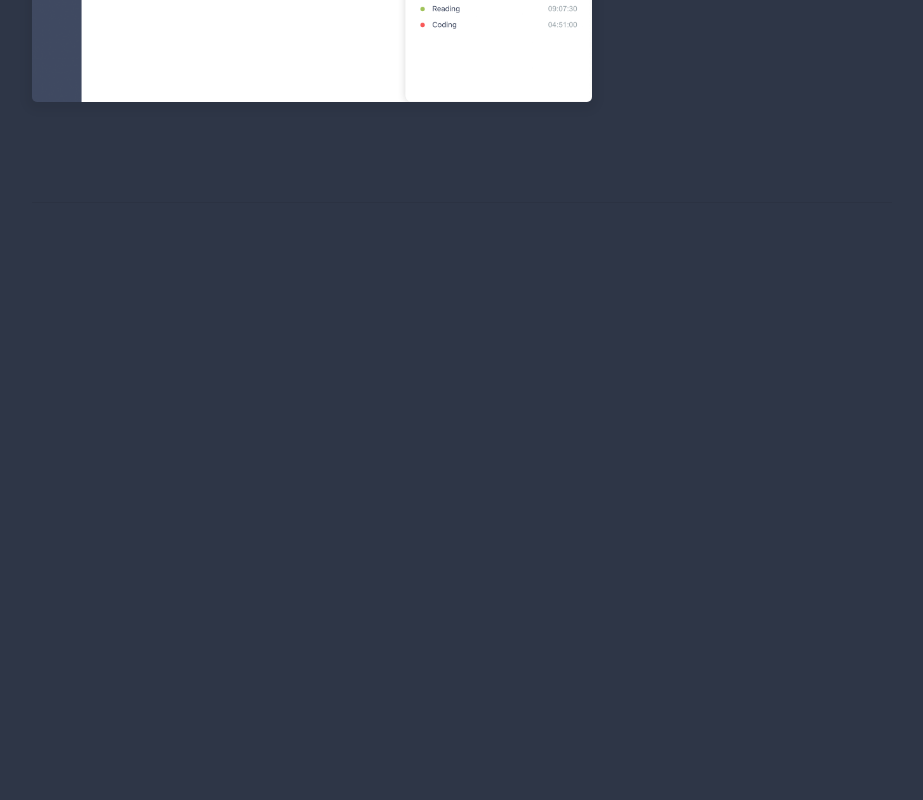
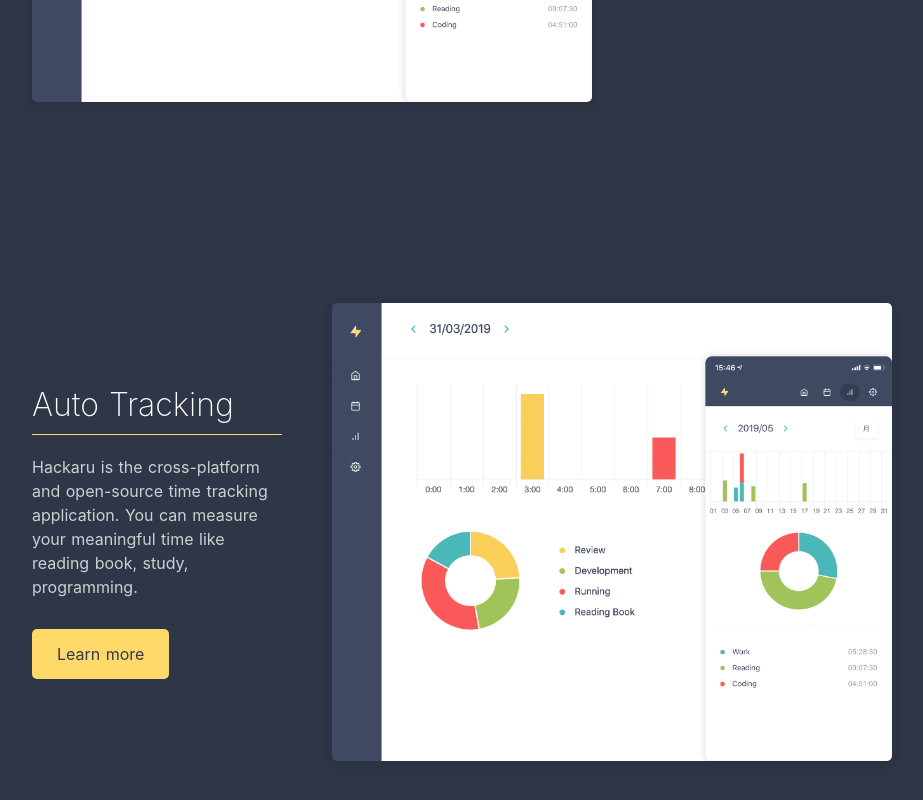
Before and after one commit to hackaru-app/hackaru-official, a Nuxt app: page / in a window 1280 px wide. Shown: the part 2454-3254 px from the top of the page, without its empty margins (178-1101 px from the left). Before the commit the page ends 2657 px from the top, so only its background shows below. Built offline with nearby package versions, Linux system fonts and the light colour scheme; what vue-timers would draw is missing.

Commit message:
Add auto tracking

```diff
--- a/pages/index.vue
+++ b/pages/index.vue
@@ -35,6 +35,15 @@
         <div class="description">
           <h1>Report</h1>
           <p>Hackaru is the cross-platform and open-source time tracking application. You can measure your meaningful time like reading book, study, programming.</p>
+        </div>
+        <img src="~/assets/reports.png" class="desktop" alt="">
+      </article>
+
+      <article class="feature desktop-app">
+        <div class="description">
+          <h1>Auto Tracking</h1>
+          <p>Hackaru is the cross-platform and open-source time tracking application. You can measure your meaningful time like reading book, study, programming.</p>
+          <a href="https://app.hackaru.app/auth?sign-up=true" class="download">Learn more</a>
         </div>
         <img src="~/assets/reports.png" class="desktop" alt="">
       </article>
@@ -124,7 +133,8 @@
   font-family: 'Open Sans', sans-serif;
   font-weight: 300;
 }
-.header .sign-in {
+.header .sign-in,
+.download {
   border: 0;
   border-radius: 5px;
   text-decoration: none;
@@ -185,6 +195,10 @@
   font-size: 16px;
   color: #cdd0d1;
 }
+.download {
+  margin-top: 30px;
+  align-self: flex-start;
+}
 .feature img {
   flex-shrink: 0;
   box-shadow: 0 3px 10px 5px #00000010;
```
